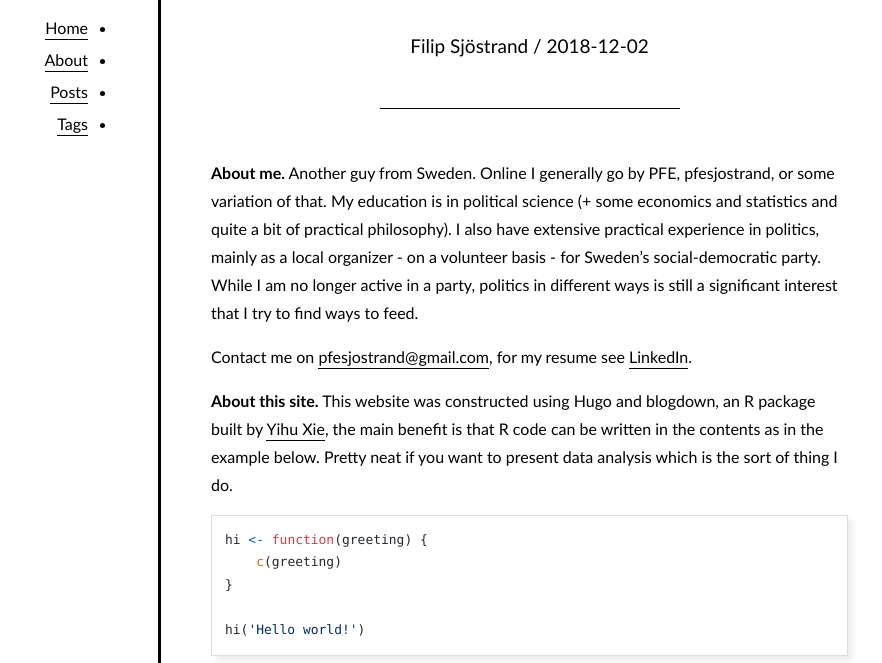
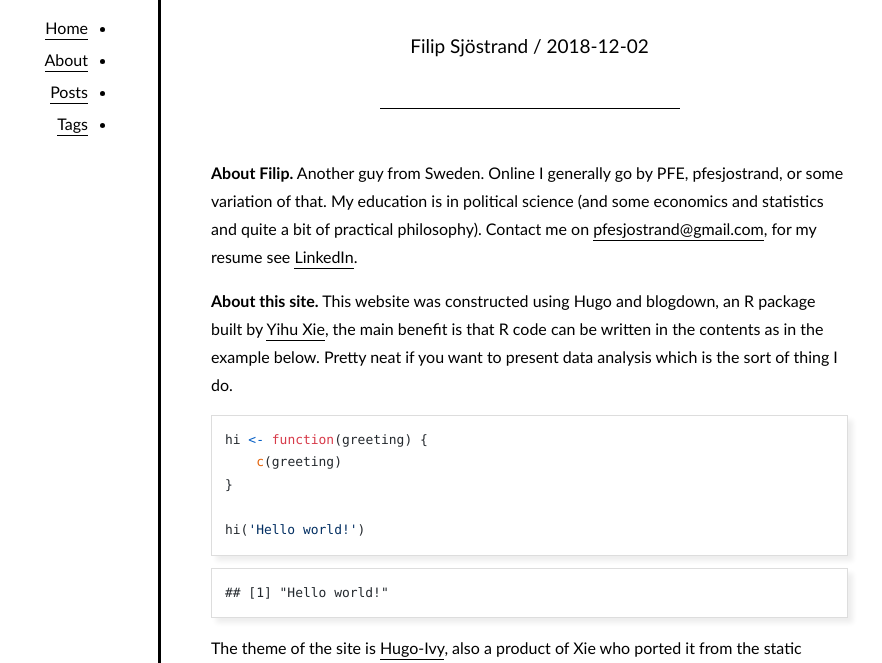
Before and after one commit to bypfe/pfesjostrand.github.io, a plain HTML site: page about/index.html in a window 1280 px wide. Shown: the part 128-791 px from the top of the page, without its empty margins (262-1144 px from the left). Drawn offline with nearby package versions, Linux system fonts and the light colour scheme; some packages are replaced by stand-ins of ours; a script that the page names is missing.

Commit message:
some change

```diff
--- a/about/index.html
+++ b/about/index.html
@@ -15,8 +15,8 @@
 
 
 
-      <meta property="description" content="About me. Another guy from Sweden. Online I generally go by PFE, pfesjostrand, or some variation of that. My education is in political science (&#43; some economics and statistics and quite a bit of &amp;hellip;">
-      <meta property="og:description" content="About me. Another guy from Sweden. Online I generally go by PFE, pfesjostrand, or some variation of that. My education is in political science (&#43; some economics and statistics and quite a bit of &amp;hellip;">
+      <meta property="description" content="About Filip. Another guy from Sweden. Online I generally go by PFE, pfesjostrand, or some variation of that. My education is in political science (and some economics and statistics and quite a bit of &amp;hellip;">
+      <meta property="og:description" content="About Filip. Another guy from Sweden. Online I generally go by PFE, pfesjostrand, or some variation of that. My education is in political science (and some economics and statistics and quite a bit of &amp;hellip;">
 
 
 
@@ -87,14 +87,10 @@
 
 
 
-<p><strong>About me.</strong> Another guy from Sweden. Online I generally go by PFE,
+<p><strong>About Filip.</strong> Another guy from Sweden. Online I generally go by PFE,
 pfesjostrand, or some variation of that. My education is in political science
-(+ some economics and statistics and quite a bit of practical philosophy). I
-also have extensive practical experience in politics, mainly as a local
-organizer - on a volunteer basis - for Sweden’s social-democratic party. While I
-am no longer active in a party, politics in different ways is still a
-significant interest that I try to find ways to feed.</p>
-<p>Contact me on <a href="mailto:pfesjostrand@gmail.com">pfesjostrand@gmail.com</a>, for my
+(and some economics and statistics and quite a bit of practical philosophy).
+Contact me on <a href="mailto:pfesjostrand@gmail.com">pfesjostrand@gmail.com</a>, for my
 resume see <a href="https://LinkedIn.com/ln/fsjostrand">LinkedIn</a>.</p>
 <p><strong>About this site.</strong> This website was constructed using Hugo and blogdown, an R
 package built by <a href="https://yihui.name/">Yihu Xie</a>, the main benefit is that R
--- a/index.xml
+++ b/index.xml
@@ -17,7 +17,8 @@
       <pubDate>Sun, 02 Dec 2018 00:00:00 +0000</pubDate>
 
       <guid>/about/</guid>
-      <description>About me. Another guy from Sweden. Online I generally go by PFE, pfesjostrand, or some variation of that. My education is in political science (+ some economics and statistics and quite a bit of practical philosophy). I also have extensive practical experience in politics, mainly as a local organizer - on a volunteer basis - for Sweden’s social-democratic party. While I am no longer active in a party, politics in different ways is still a significant interest that I try to find ways to feed.</description>
+      <description>About Filip. Another guy from Sweden. Online I generally go by PFE, pfesjostrand, or some variation of that. My education is in political science (and some economics and statistics and quite a bit of practical philosophy). Contact me on pfesjostrand@gmail.com, for my resume see LinkedIn.
+About this site. This website was constructed using Hugo and blogdown, an R package built by Yihu Xie, the main benefit is that R code can be written in the contents as in the example below.</description>
     </item>
 
     <item>
```
